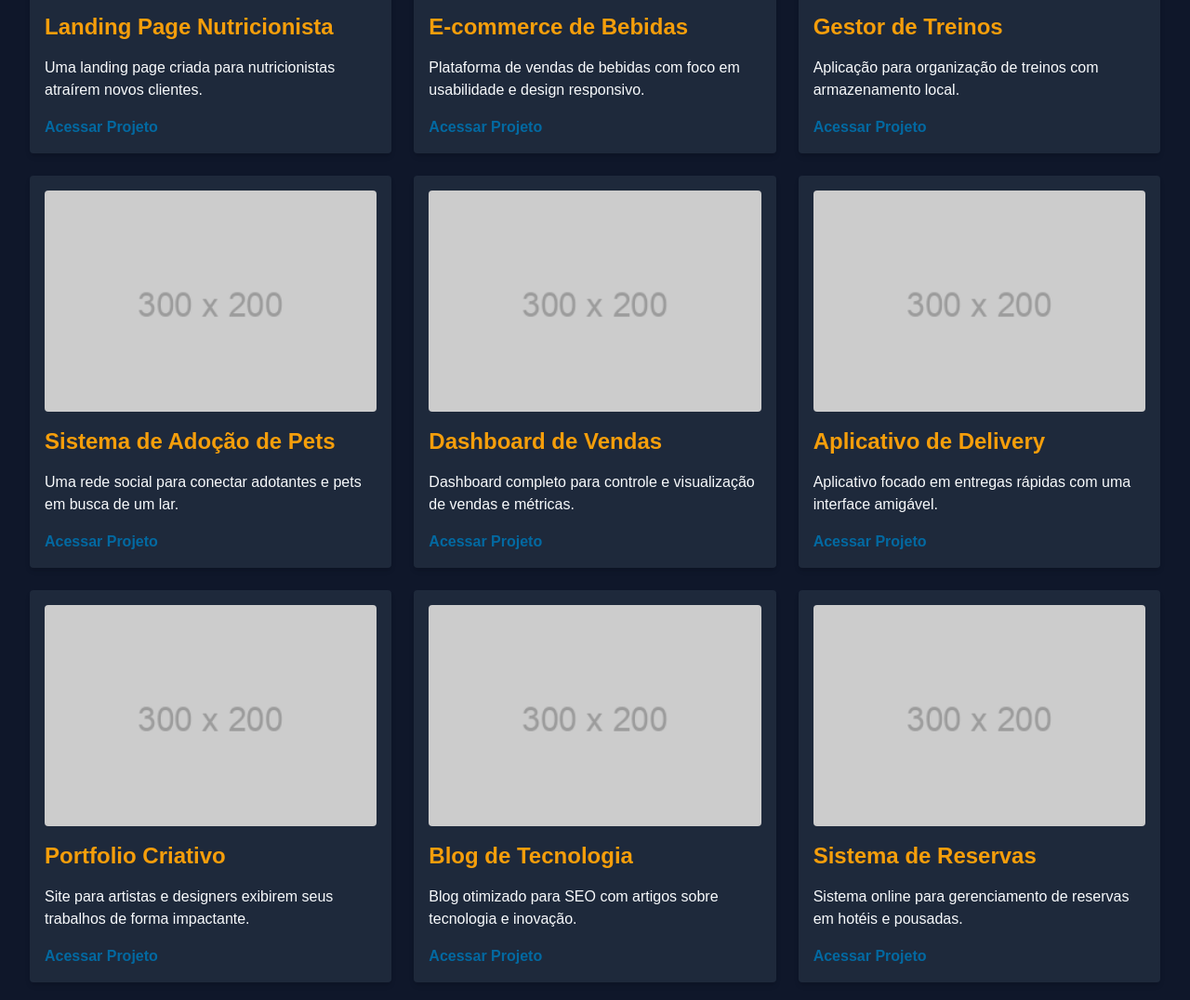
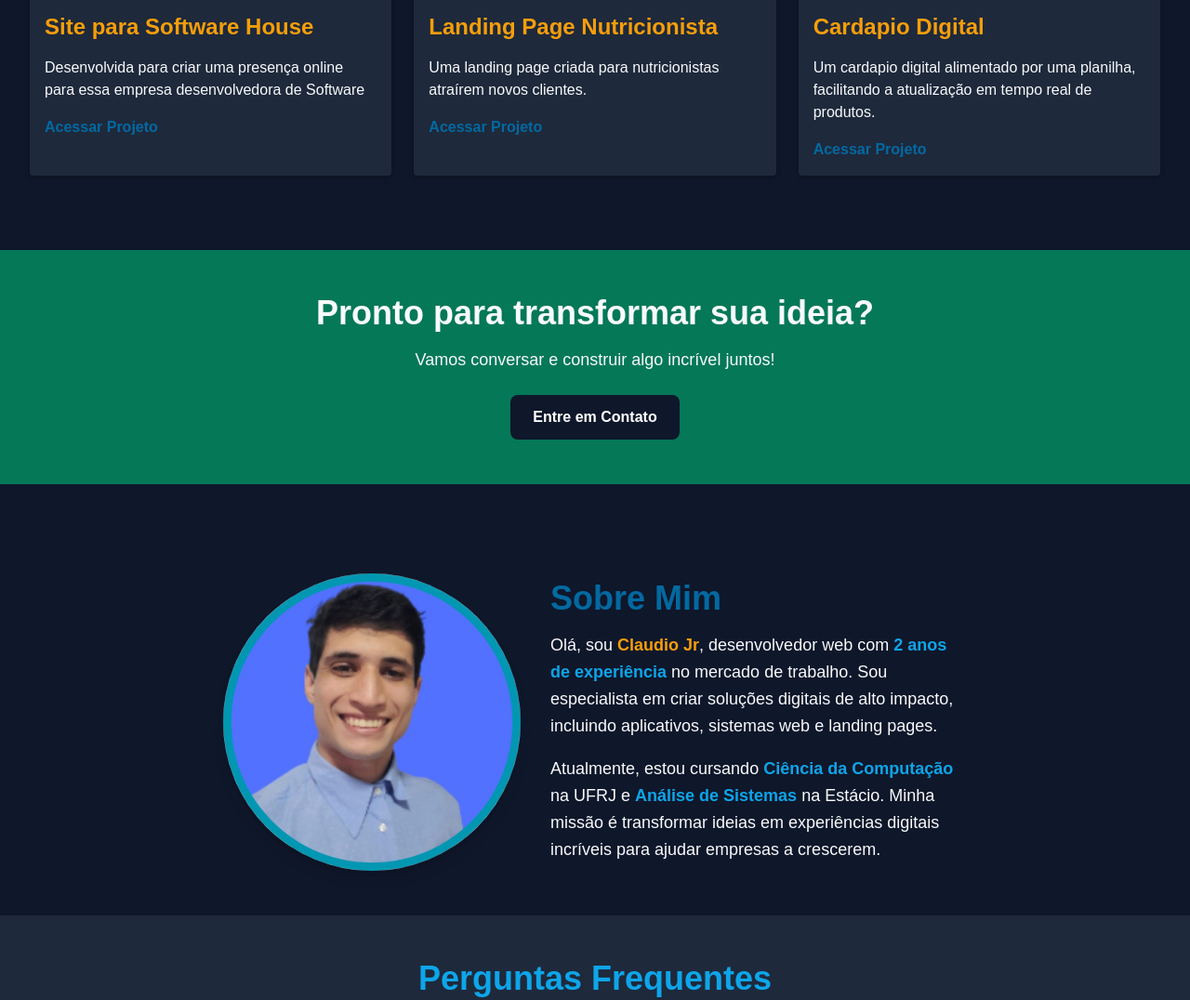
Before and after one commit to claudio-asj/portifolio, a plain HTML site: page index.html in a window 1280 px wide. Shown: the part 1383-2459 px from the top of the page at 93% size. Drawn offline with nearby package versions, Linux system fonts and the light colour scheme; a web font is replaced by a local one.

Commit message:
feat: atualizando os projetos

```diff
--- a/index.html
+++ b/index.html
@@ -40,7 +40,7 @@
         <img src="https://cdn3d.iconscout.com/3d/premium/thumb/professional-website-developer-3d-illustration-download-in-png-blend-fbx-gltf-file-formats--html-logo-java-web-development-pack-illustrations-5242457.png"
             alt="ilustração de desenvolvedor" class="w-80">
         <div class="max-w-md">
-            <h1 class="text-5xl font-bold text-sky-700">Transformando ideias e <span
+            <h1 class="text-4xl font-bold text-sky-700">Transformando ideias e <span
                     class="text-amber-500 font-extrabold">criando soluções.</span></h1>
             <h2 class="mt-2">Desenvolvedor web especializado em criar experiências digitais únicas e sites
                 responsivos que ajudam sua empresa a crescer.</h2>
@@ -98,12 +98,12 @@
 
     <section id="projects" class="p-8">
         <h2 class="text-4xl font-bold text-center text-sky-700">Meus Projetos</h2>
-        <div id="projects-container" class="mt-8 grid grid-cols-1 sm:grid-cols-2 lg:grid-cols-3 gap-6">
+        <div id="projects-container" class="container mt-8 grid grid-cols-1 sm:grid-cols-2 lg:grid-cols-3 mx-auto gap-6">
             <!-- Projetos serão carregados dinamicamente -->
         </div>
     </section>
 
-    <section id="cta" class="bg-emerald-700 text-slate-50 py-12 px-8 text-center">
+    <section id="cta" class="bg-emerald-700 text-slate-50 py-12 px-8 text-center my-12">
         <h2 class="text-4xl font-bold">Pronto para transformar sua ideia?</h2>
         <p class="mt-4 text-lg">Vamos conversar e construir algo incrível juntos!</p>
         <a href="https://wa.me/5521979317341" target="_blank"
--- a/projects.json
+++ b/projects.json
@@ -1,56 +1,21 @@
 [
+    {
+        "name": "Site para Software House",
+        "image": "./assets/exemplo.png",
+        "description": "Desenvolvida para criar uma presença online para essa empresa desenvolvedora de Software",
+        "link": "https://www.cognati.tech"
+    },
     {
         "name": "Landing Page Nutricionista",
         "image": "./assets/exemplo.png",
         "description": "Uma landing page criada para nutricionistas atraírem novos clientes.",
-        "link": "https://example.com/nutricionista"
+        "link": "https://claudio-asj.github.io/LP-exemplo-nutricionista/"
     },
     {
-        "name": "E-commerce de Bebidas",
+        "name": "Cardapio Digital",
         "image": "./assets/exemplo.png",
-        "description": "Plataforma de vendas de bebidas com foco em usabilidade e design responsivo.",
-        "link": "https://example.com/bebidas"
-    },
-    {
-        "name": "Gestor de Treinos",
-        "image": "./assets/exemplo.png",
-        "description": "Aplicação para organização de treinos com armazenamento local.",
-        "link": "https://example.com/gestor-treinos"
-    },
-    {
-        "name": "Sistema de Adoção de Pets",
-        "image": "./assets/exemplo.png",
-        "description": "Uma rede social para conectar adotantes e pets em busca de um lar.",
-        "link": "https://example.com/adocao-pets"
-    },
-    {
-        "name": "Dashboard de Vendas",
-        "image": "./assets/exemplo.png",
-        "description": "Dashboard completo para controle e visualização de vendas e métricas.",
-        "link": "https://example.com/dashboard-vendas"
-    },
-    {
-        "name": "Aplicativo de Delivery",
-        "image": "./assets/exemplo.png",
-        "description": "Aplicativo focado em entregas rápidas com uma interface amigável.",
-        "link": "https://example.com/app-delivery"
-    },
-    {
-        "name": "Portfolio Criativo",
-        "image": "./assets/exemplo.png",
-        "description": "Site para artistas e designers exibirem seus trabalhos de forma impactante.",
-        "link": "https://example.com/portfolio-criativo"
-    },
-    {
-        "name": "Blog de Tecnologia",
-        "image": "./assets/exemplo.png",
-        "description": "Blog otimizado para SEO com artigos sobre tecnologia e inovação.",
-        "link": "https://example.com/blog-tecnologia"
-    },
-    {
-        "name": "Sistema de Reservas",
-        "image": "./assets/exemplo.png",
-        "description": "Sistema online para gerenciamento de reservas em hotéis e pousadas.",
-        "link": "https://example.com/sistema-reservas"
+        "description": "Um cardapio digital alimentado por uma planilha, facilitando a atualização em tempo real de produtos.",
+        "link": "https://doce-mania.vercel.app"
     }
+
 ]
```
